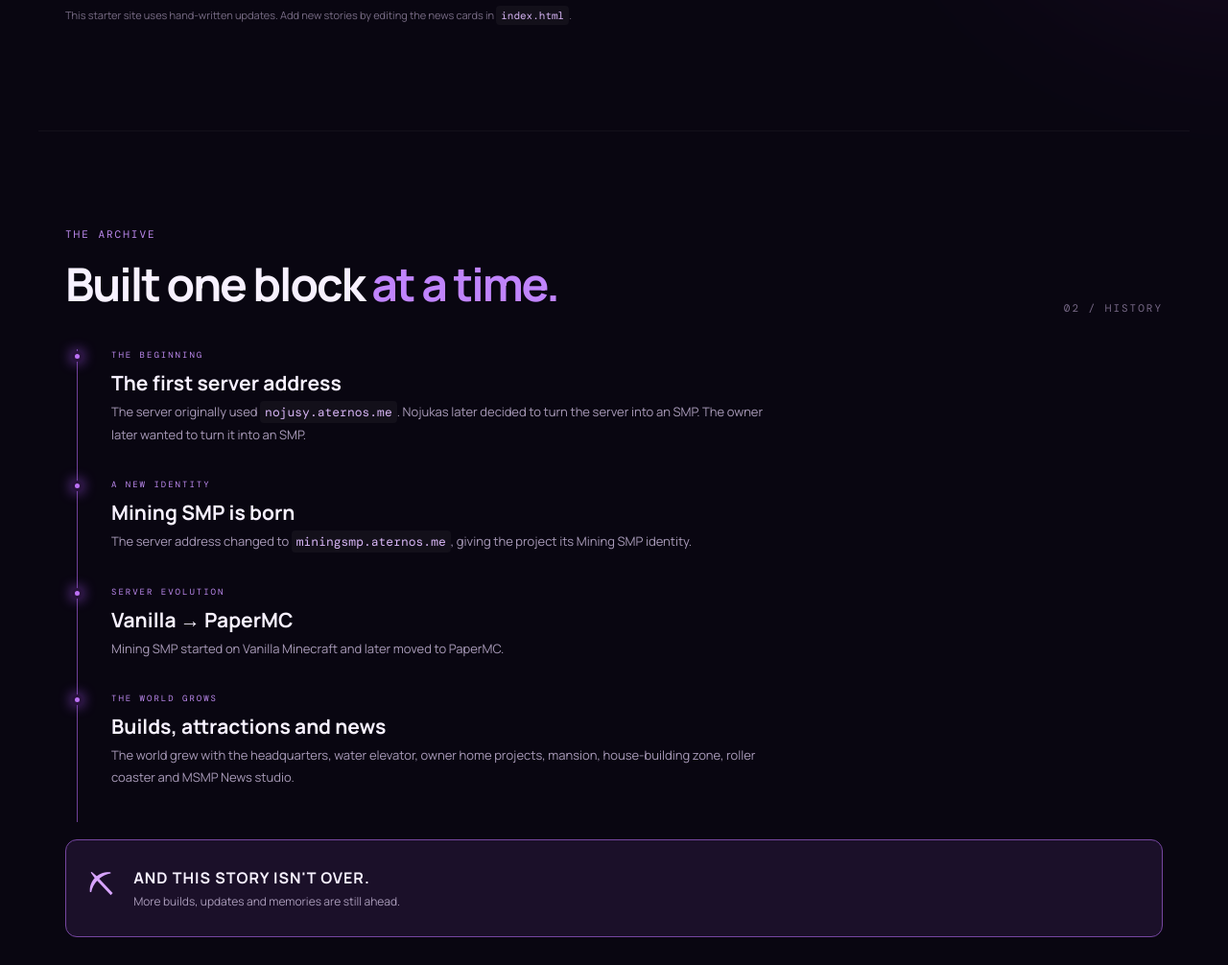
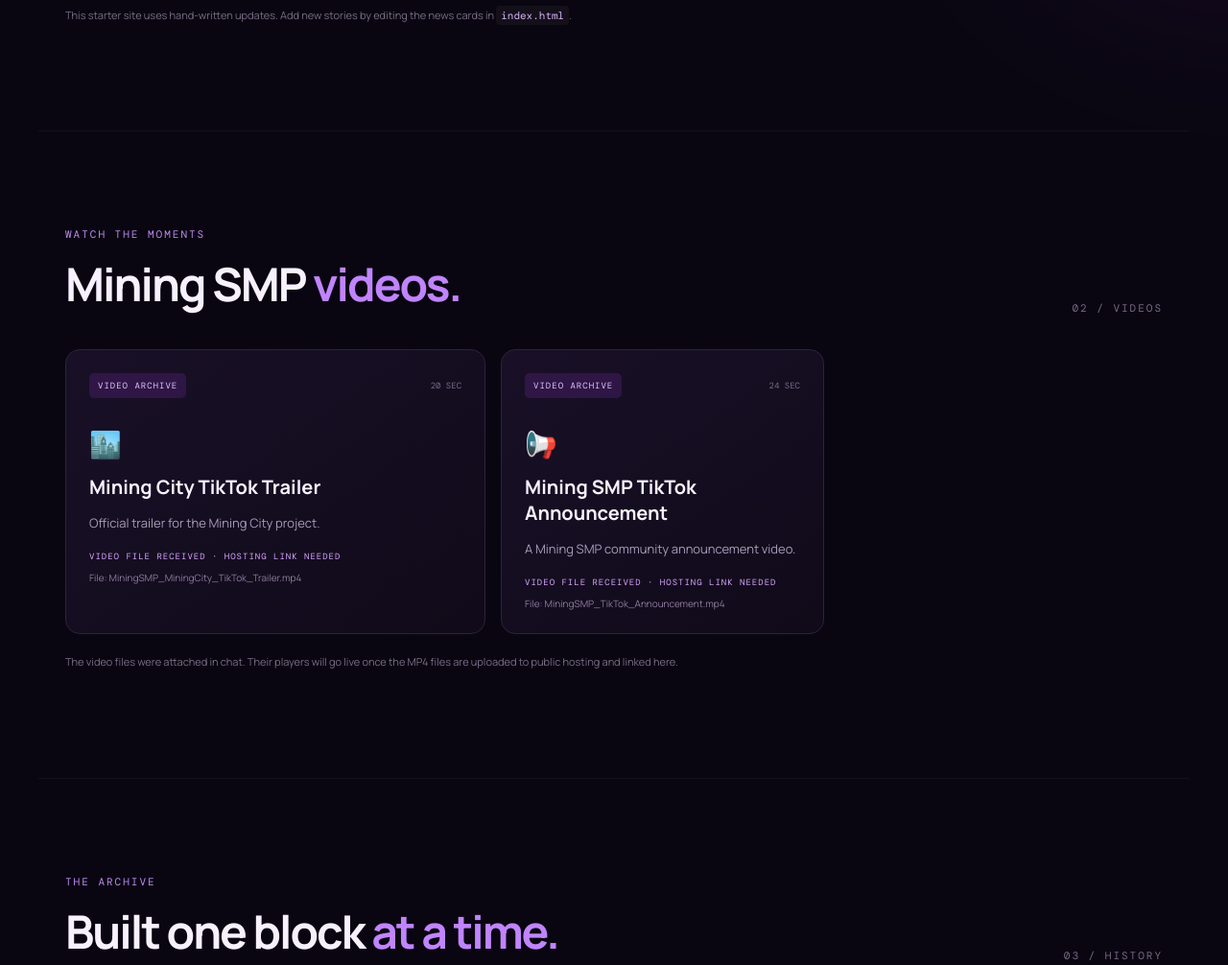
Before and after one commit to nojusycorparations-create/MSMPnews, a plain HTML site: page index.html in a window 1280 px wide. Shown: the part 1380-2386 px from the top of the page at 96% size. Drawn offline with nearby package versions, Linux system fonts and the light colour scheme.

Commit message:
Move Mining SMP video archive to homepage and add Unreleased navigation

```diff
--- a/index.html
+++ b/index.html
@@ -7,6 +7,7 @@
   <meta name="description" content="The official Mining SMP news and community hub.">
   <title>MSMP NEWS — Mining SMP Community Hub</title>
   <link rel="stylesheet" href="style.css">
+<style>.upload-status{margin-top:16px;color:#d8a5ff;font:9px "DM Mono",monospace;letter-spacing:1px}.video-card small{display:block;margin-top:9px;color:#8e7c9e;font-size:10px;overflow-wrap:anywhere}.videos-section{border-top:1px solid #ffffff0a}</style>
 </head>
 <body>
   <div class="ambient ambient-one"></div><div class="ambient ambient-two"></div>
@@ -14,7 +15,7 @@
     <a class="brand" href="#home"><span class="brand-mark">⛏</span><span>MSMP<span class="purple">NEWS</span><small>MINING SMP NETWORK</small></span></a>
     <button class="menu-toggle" id="menuToggle" aria-label="Open menu">☰</button>
     <nav id="nav">
-      <a href="#news">News</a><a href="history.html">History</a><a href="#server">Server</a><a href="#community">Community</a>
+      <a href="#news">News</a><a href="history.html">History</a><a href="#videos">Videos</a><a href="unreleased.html">Unreleased</a><a href="#server">Server</a><a href="#community">Community</a>
     </nav>
   </header>
 
@@ -46,8 +47,17 @@
       <p class="note">This starter site uses hand-written updates. Add new stories by editing the news cards in <code>index.html</code>.</p>
     </section>
 
+
+    <section class="section videos-section" id="videos">
+      <div class="section-head"><div><div class="eyebrow">WATCH THE MOMENTS</div><h2>Mining SMP <span class="purple">videos.</span></h2></div><span class="section-index">02 / VIDEOS</span></div>
+      <div class="news-grid">
+        <article class="news-card video-card"><div class="card-top"><span class="tag">VIDEO ARCHIVE</span><span class="date">20 SEC</span></div><div class="news-icon">🏙️</div><h3>Mining City TikTok Trailer</h3><p>Official trailer for the Mining City project.</p><div class="upload-status">VIDEO FILE RECEIVED · HOSTING LINK NEEDED</div><small>File: MiningSMP_MiningCity_TikTok_Trailer.mp4</small></article>
+        <article class="news-card video-card"><div class="card-top"><span class="tag">VIDEO ARCHIVE</span><span class="date">24 SEC</span></div><div class="news-icon">📢</div><h3>Mining SMP TikTok Announcement</h3><p>A Mining SMP community announcement video.</p><div class="upload-status">VIDEO FILE RECEIVED · HOSTING LINK NEEDED</div><small>File: MiningSMP_TikTok_Announcement.mp4</small></article>
+      </div>
+      <p class="note">The video files were attached in chat. Their players will go live once the MP4 files are uploaded to public hosting and linked here.</p>
+    </section>
     <section class="section history-section" id="history">
-      <div class="section-head"><div><div class="eyebrow">THE ARCHIVE</div><h2>Built one block <span class="purple">at a time.</span></h2></div><span class="section-index">02 / HISTORY</span></div>
+      <div class="section-head"><div><div class="eyebrow">THE ARCHIVE</div><h2>Built one block <span class="purple">at a time.</span></h2></div><span class="section-index">03 / HISTORY</span></div>
       <div class="timeline">
         <div class="timeline-item"><span class="timeline-dot"></span><div class="timeline-label">THE BEGINNING</div><h3>The first server address</h3><p>The server originally used <code>nojusy.aternos.me</code>. Nojukas later decided to turn the server into an SMP. The owner later wanted to turn it into an SMP.</p></div>
         <div class="timeline-item"><span class="timeline-dot"></span><div class="timeline-label">A NEW IDENTITY</div><h3>Mining SMP is born</h3><p>The server address changed to <code>miningsmp.aternos.me</code>, giving the project its Mining SMP identity.</p></div>
@@ -58,7 +68,7 @@
     </section>
 
     <section class="section server-section" id="server">
-      <div class="section-head"><div><div class="eyebrow">JOIN THE WORLD</div><h2>Mining SMP <span class="purple">server info.</span></h2></div><span class="section-index">03 / SERVER</span></div>
+      <div class="section-head"><div><div class="eyebrow">JOIN THE WORLD</div><h2>Mining SMP <span class="purple">server info.</span></h2></div><span class="section-index">04 / SERVER</span></div>
       <div class="server-panel">
         <div><div class="server-status"><span class="status-dot"></span> ADDRESS DETAILS</div><h3>Ready to explore?</h3><p>Use the server address below. The live online status and player count are not connected yet, so check Aternos for the current status.</p></div>
         <div class="ip-box"><span>JAVA SERVER ADDRESS</span><strong id="serverIp">miningsmp.aternos.me</strong><button id="copyIp" class="copy-button">Copy IP</button><small id="copyMessage" aria-live="polite"></small></div>
@@ -68,7 +78,7 @@
     </section>
 
     <section class="section community-section" id="community">
-      <div class="section-head"><div><div class="eyebrow">STAY CONNECTED</div><h2>More than <span class="purple">survival.</span></h2></div><span class="section-index">04 / COMMUNITY</span></div>
+      <div class="section-head"><div><div class="eyebrow">STAY CONNECTED</div><h2>More than <span class="purple">survival.</span></h2></div><span class="section-index">05 / COMMUNITY</span></div>
       <div class="community-grid">
         <div class="community-tile"><span>💬</span><h3>Discord</h3><p>Announcements, community conversations and updates.</p><small>Add your Discord invite link here.</small></div>
         <div class="community-tile"><span>📺</span><h3>TikTok</h3><p>Follow the streams and moments from the world.</p><small>Add your TikTok link here.</small></div>
```
